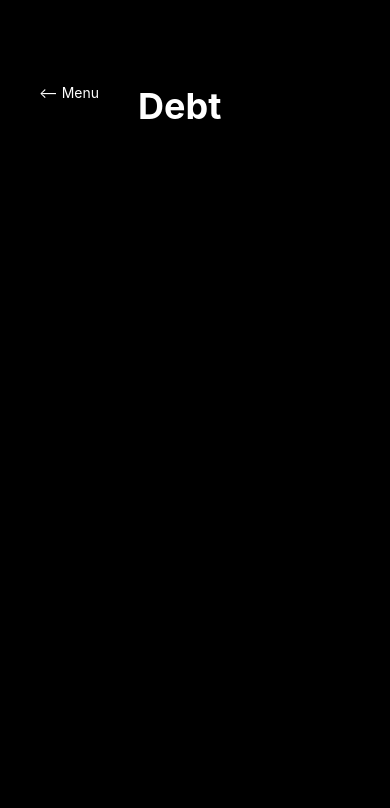
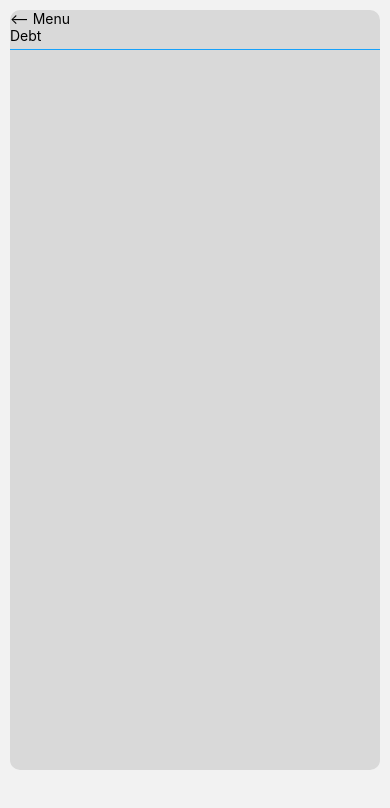
Before and after one commit to JoonatanSil/Life-Counter, a React Native app: screen / in a window 390 px wide. Shown: the top 808 px of the page. Built offline with nearby package versions, Linux system fonts and the light colour scheme.

Commit message:
added some styling

```diff
--- a/screens/DebtSceen.js
+++ b/screens/DebtSceen.js
@@ -19,28 +19,52 @@ const CounterScreen = ({ navigation }) => {
 
 const styles = StyleSheet.create({
     container: {
-        flex: 1,
-        backgroundColor: "black",
-        paddingHorizontal: windowWidth * 0.05,
-        paddingTop: windowHeight * 0.1,
+        marginTop: 10,
+        marginHorizontal: 10,
+        backgroundColor: "#D9D9D9",
+        height: windowHeight * 0.9,
+        borderRadius: 10,
+        padding: 10,
+        justifyContent: "space-between",
     },
     header: {
-        flex: 1,
-        flexDirection: "row",
+        // fontStyle: "italic",
+        fontWeight: "bold",
+        fontSize: 24,
+        color: "#17A1FA",
+        borderBottomWidth: 1,
+        borderBottomColor: "#17A1FA",
+        paddingBottom: 5,
+        marginBottom: 10,
     },
-    headerText: {
-        color: "white",
+    inputHeader: {
+        padding: 15,
+        width: "100%",
+        borderWidth: 2,
+        borderColor: "#17A1FA",
+        borderRadius: 10,
+    },
+    inputBody: {
+        padding: 15,
+        width: "100%",
+        height: "50%",
+        borderWidth: 2,
+        borderColor: "#17A1FA",
+        textAlignVertical: "top",
+        borderRadius: 10,
+    },
+    postButton: {
+        padding: 15,
+        width: "100%",
+        backgroundColor: "#17A1FA",
+        borderRadius: 10,
+    },
+    postButtonText: {
+        color: "#FFF",
         fontWeight: "bold",
-        fontSize: 36
-    },
-    menuButton: {
-        paddingHorizontal: windowWidth * 0.05,
-        //paddingTop: windowHeight * 0.10,
-    },
-    menuButtonText: {
-        paddingHorizontal: windowWidth * 0.05,
-        //paddingTop: windowHeight * 0.10,
-        color: "white",
+        fontSize: 18,
+        alignSelf: "center",
     },
 });
+
 export default CounterScreen;
```
